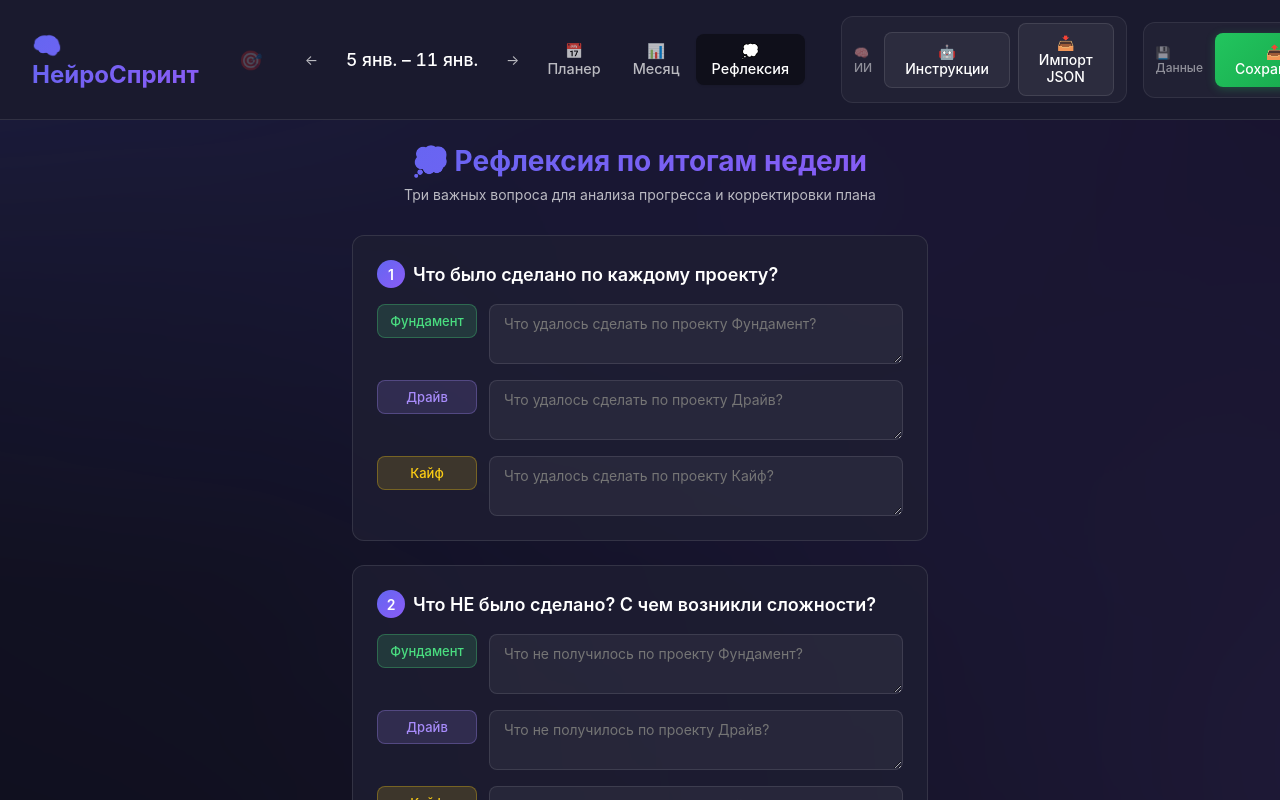
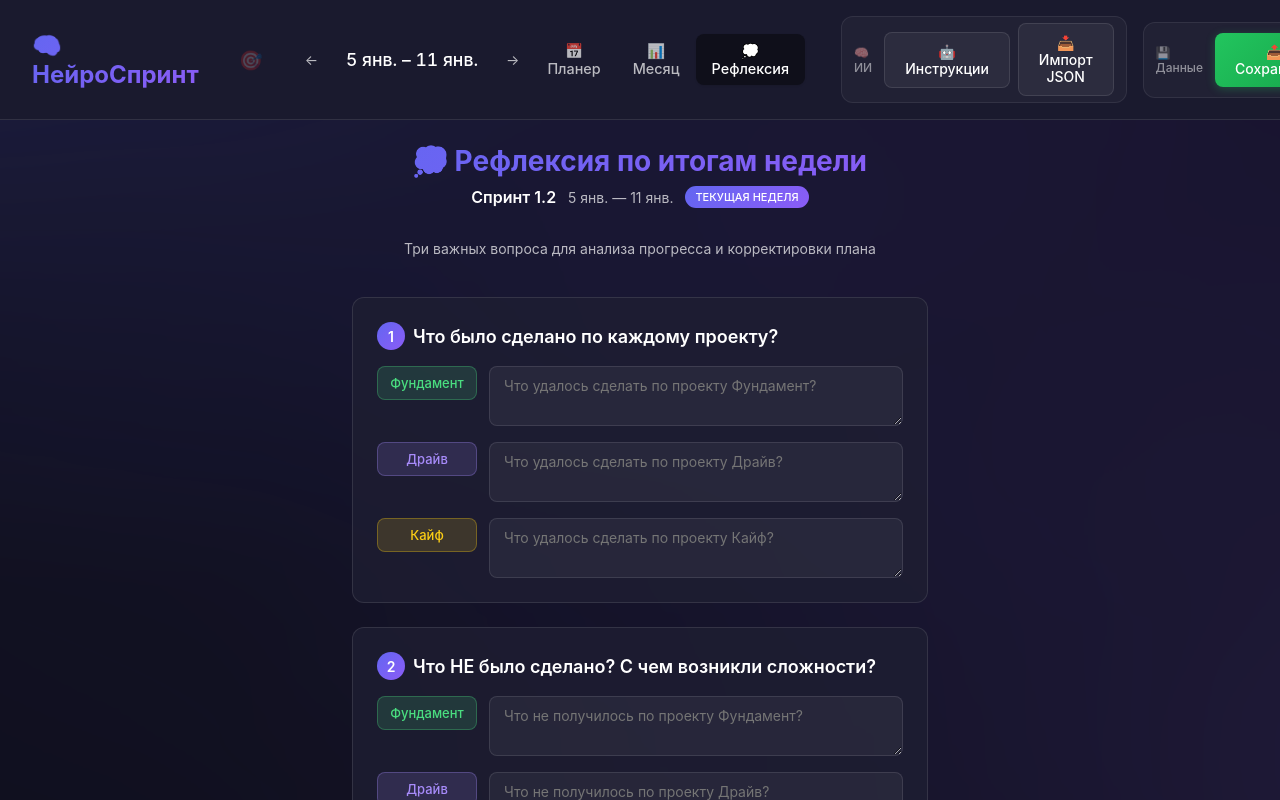
Before and after one commit to Rat1b/NeuroSprintSite, a React (Vite) app: page / in a window 1280 px wide. Both pictures are taken after a click on the button "💭 Рефлексия". Shown: the top 800 px of the page. Built offline with nearby package versions, Linux system fonts and the light colour scheme.

Commit message:
отчёт

```diff
--- a/src/components/MonthView/MonthView.tsx
+++ b/src/components/MonthView/MonthView.tsx
@@ -290,6 +290,12 @@ export function MonthView({ onOpenWeek }: MonthViewProps) {
                                 </div>
 
                                 <div className={styles.weekStats}>
+                                    {weekData?.reflection?.saved && (
+                                        <div className={styles.statItem} title="Рефлексия написана">
+                                            <div className={styles.statValue}>📝</div>
+                                            <div className={styles.statLabel}>отчёт</div>
+                                        </div>
+                                    )}
                                     <div className={styles.statItem}>
                                         <div className={styles.statValue}>{totalTasks}</div>
                                         <div className={styles.statLabel}>задач</div>
--- a/src/components/ReflectionPanel/ReflectionPanel.module.css
+++ b/src/components/ReflectionPanel/ReflectionPanel.module.css
@@ -22,6 +22,88 @@
 .header p {
     color: var(--text-secondary);
     font-size: 14px;
+}
+
+.weekInfo {
+    display: flex;
+    align-items: center;
+    justify-content: center;
+    gap: 12px;
+    margin-top: 8px;
+    flex-wrap: wrap;
+}
+
+.sprintNumber {
+    font-size: 16px;
+    font-weight: 600;
+    color: var(--text-primary);
+}
+
+.dateRange {
+    font-size: 14px;
+    color: var(--text-secondary);
+}
+
+.currentBadge {
+    background: var(--accent-gradient);
+    padding: 4px 10px;
+    border-radius: 20px;
+    font-size: 11px;
+    font-weight: 500;
+    text-transform: uppercase;
+}
+
+.subtitle {
+    color: var(--text-secondary);
+    font-size: 14px;
+    text-align: center;
+    margin-bottom: 16px;
+}
+
+/* Report View - read-only mode */
+.reportView {
+    display: flex;
+    flex-direction: column;
+    gap: 24px;
+}
+
+.reportSection {
+    background: var(--bg-card);
+    border-radius: var(--radius-md);
+    border: 1px solid var(--border-color);
+    padding: 20px;
+}
+
+.reportSection h3 {
+    font-size: 16px;
+    font-weight: 600;
+    margin-bottom: 16px;
+    color: var(--text-primary);
+}
+
+.reportItems {
+    display: flex;
+    flex-direction: column;
+    gap: 12px;
+}
+
+.reportItem {
+    display: flex;
+    gap: 12px;
+    align-items: flex-start;
+}
+
+.reportItem p {
+    flex: 1;
+    color: var(--text-primary);
+    line-height: 1.5;
+    margin: 0;
+}
+
+.adjustmentsText {
+    color: var(--text-primary);
+    line-height: 1.6;
+    margin: 0;
 }
 
 .sections {
--- a/src/components/ReflectionPanel/ReflectionPanel.tsx
+++ b/src/components/ReflectionPanel/ReflectionPanel.tsx
@@ -3,17 +3,58 @@ import { usePlannerStore } from '../../store/plannerStore';
 import type { WeeklyReflection } from '../../types';
 import styles from './ReflectionPanel.module.css';
 
+// Helper to get sprint number
+const getSprintNumber = (weekStart: string, allWeeks: string[], sprintResetWeeks: string[]): string => {
+    const sortedWeeks = [...allWeeks, weekStart].sort();
+    const weekIndex = sortedWeeks.indexOf(weekStart);
+
+    // Find the last reset point before this week
+    let resetIndex = -1;
+    for (const reset of sprintResetWeeks) {
+        const resetIdx = sortedWeeks.indexOf(reset);
+        if (resetIdx <= weekIndex && resetIdx > resetIndex) {
+            resetIndex = resetIdx;
+        }
+    }
+
+    const sprintNum = weekIndex - resetIndex;
+    return `1.${sprintNum + 1}`;
+};
+
+// Helper to format date range
+const formatDateRange = (weekStart: string): { short: string; isCurrentWeek: boolean } => {
+    const start = new Date(weekStart);
+    const end = new Date(start);
+    end.setDate(end.getDate() + 6);
+
+    const formatDate = (d: Date) => `${d.getDate()} ${['янв.', 'фев.', 'мар.', 'апр.', 'мая', 'июн.', 'июл.', 'авг.', 'сен.', 'окт.', 'ноя.', 'дек.'][d.getMonth()]}`;
+
+    // Check if current week
+    const now = new Date();
+    const isCurrentWeek = now >= start && now <= end;
+
+    return {
+        short: `${formatDate(start)} — ${formatDate(end)}`,
+        isCurrentWeek
+    };
+};
+
 export function ReflectionPanel() {
-    const { currentWeek, saveReflection } = usePlannerStore();
+    const { currentWeek, weeks, sprintResetWeeks, saveReflection } = usePlannerStore();
     const [reflection, setReflection] = useState<WeeklyReflection>(currentWeek.reflection);
+    const [isEditing, setIsEditing] = useState(!currentWeek.reflection.saved);
     const [saved, setSaved] = useState(false);
 
     useEffect(() => {
         setReflection(currentWeek.reflection);
-    }, [currentWeek.reflection]);
+        setIsEditing(!currentWeek.reflection.saved);
+    }, [currentWeek.reflection, currentWeek.weekStart]);
 
     const handleSave = () => {
-        saveReflection(reflection);
+        const savedReflection = { ...reflection, saved: true };
+        saveReflection(savedReflection);
+        setReflection(savedReflection);
+        setIsEditing(false);
         setSaved(true);
         setTimeout(() => setSaved(false), 3000);
     };
@@ -32,14 +73,92 @@ export function ReflectionPanel() {
         });
     };
 
+    const allWeekStarts = weeks.map(w => w.weekStart);
+    const sprintNum = getSprintNumber(currentWeek.weekStart, allWeekStarts, sprintResetWeeks);
+    const dateInfo = formatDateRange(currentWeek.weekStart);
+
     return (
         <div className={styles.reflectionPanel}>
             <div className={styles.header}>
                 <h2>💭 Рефлексия по итогам недели</h2>
-                <p>Три важных вопроса для анализа прогресса и корректировки плана</p>
+                <div className={styles.weekInfo}>
+                    <span className={styles.sprintNumber}>Спринт {sprintNum}</span>
+                    <span className={styles.dateRange}>{dateInfo.short}</span>
+                    {dateInfo.isCurrentWeek && (
+                        <span className={styles.currentBadge}>текущая неделя</span>
+                    )}
+                </div>
             </div>
 
+            {!isEditing && reflection.saved ? (
+                // VIEW MODE - Read-only report
+                <div className={styles.reportView}>
+                    <div className={styles.reportSection}>
+                        <h3>✅ Что было сделано</h3>
+                        <div className={styles.reportItems}>
+                            {reflection.done.foundation && (
+                                <div className={styles.reportItem}>
+                                    <span className={`${styles.projectLabel} ${styles.foundation}`}>Фундамент</span>
+                                    <p>{reflection.done.foundation}</p>
+                                </div>
+                            )}
+                            {reflection.done.drive && (
+                                <div className={styles.reportItem}>
+                                    <span className={`${styles.projectLabel} ${styles.drive}`}>Драйв</span>
+                                    <p>{reflection.done.drive}</p>
+                                </div>
+                            )}
+                            {reflection.done.joy && (
+                                <div className={styles.reportItem}>
+                                    <span className={`${styles.projectLabel} ${styles.joy}`}>Кайф</span>
+                                    <p>{reflection.done.joy}</p>
+                                </div>
+                            )}
+                        </div>
+                    </div>
+
+                    <div className={styles.reportSection}>
+                        <h3>❌ Что НЕ было сделано</h3>
+                        <div className={styles.reportItems}>
+                            {reflection.notDone.foundation && (
+                                <div className={styles.reportItem}>
+                                    <span className={`${styles.projectLabel} ${styles.foundation}`}>Фундамент</span>
+                                    <p>{reflection.notDone.foundation}</p>
+                                </div>
+                            )}
+                            {reflection.notDone.drive && (
+                                <div className={styles.reportItem}>
+                                    <span className={`${styles.projectLabel} ${styles.drive}`}>Драйв</span>
+                                    <p>{reflection.notDone.drive}</p>
+                                </div>
+                            )}
+                            {reflection.notDone.joy && (
+                                <div className={styles.reportItem}>
+                                    <span className={`${styles.projectLabel} ${styles.joy}`}>Кайф</span>
+                                    <p>{reflection.notDone.joy}</p>
+                                </div>
+                            )}
+                        </div>
+                    </div>
+
+                    {reflection.adjustments && (
+                        <div className={styles.reportSection}>
+                            <h3>🔄 Корректировки на следующую неделю</h3>
+                            <p className={styles.adjustmentsText}>{reflection.adjustments}</p>
+                        </div>
+                    )}
+
+                    <div className={styles.actions}>
+                        <button className="btn btn-secondary" onClick={() => setIsEditing(true)}>
+                            ✏️ Изменить отчёт
+                        </button>
+                    </div>
+                </div>
+            ) : (
+                // EDIT MODE - Form
                 <div className={styles.sections}>
+                    <p className={styles.subtitle}>Три важных вопроса для анализа прогресса и корректировки плана</p>
+
                     {/* Секция 1: Что было сделано */}
                     <div className={styles.section}>
                         <h3>
@@ -122,13 +241,19 @@ export function ReflectionPanel() {
                             />
                         </div>
                     </div>
-            </div>
 
                     <div className={styles.actions}>
+                        {reflection.saved && (
+                            <button className="btn btn-secondary" onClick={() => setIsEditing(false)}>
+                                Отмена
+                            </button>
+                        )}
                         <button className="btn btn-primary" onClick={handleSave}>
                             💾 Сохранить рефлексию
                         </button>
                     </div>
+                </div>
+            )}
 
             {saved && (
                 <div className={styles.savedMessage}>
--- a/src/store/plannerStore.ts
+++ b/src/store/plannerStore.ts
@@ -6,6 +6,7 @@ import { DEFAULT_MONTH_SETTINGS } from '../types';
 
 // Создать пустую рефлексию
 const createEmptyReflection = (): WeeklyReflection => ({
+    saved: false,
     done: { foundation: '', drive: '', joy: '' },
     notDone: { foundation: '', drive: '', joy: '' },
     adjustments: '',
--- a/src/types/index.ts
+++ b/src/types/index.ts
@@ -18,6 +18,7 @@ export interface Task {
 
 // Еженедельная рефлексия
 export interface WeeklyReflection {
+  saved: boolean; // true if reflection is finalized
   done: {
     foundation: string;
     drive: string;
```
Lines whose indentation alone changed are shown as unchanged.
